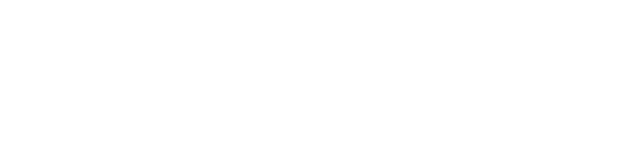
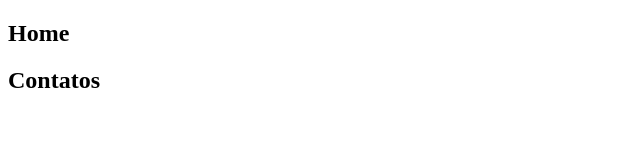
Before and after one commit to keyznu/CursoAulas, a plain HTML site: page crs/discover.html in a window 1280 px wide. Shown: the whole page, without its empty margins (0-640 px from the left). Drawn offline with Linux system fonts and the light colour scheme.

Commit message:
adicionando pastas 2

```diff
--- a/discover.html
+++ b/crs/discover.html
@@ -8,6 +8,9 @@
 <body>
     <header>
         <nav>
+            <h1>Home</h1>
+            <h1>Contatos</h1>
+            <h1></h1>
 
         </nav>
     </header>
```
Also changed, not shown: crs/contatos.html (added), crs/css/discover.css (added), crs/home.html (added).
